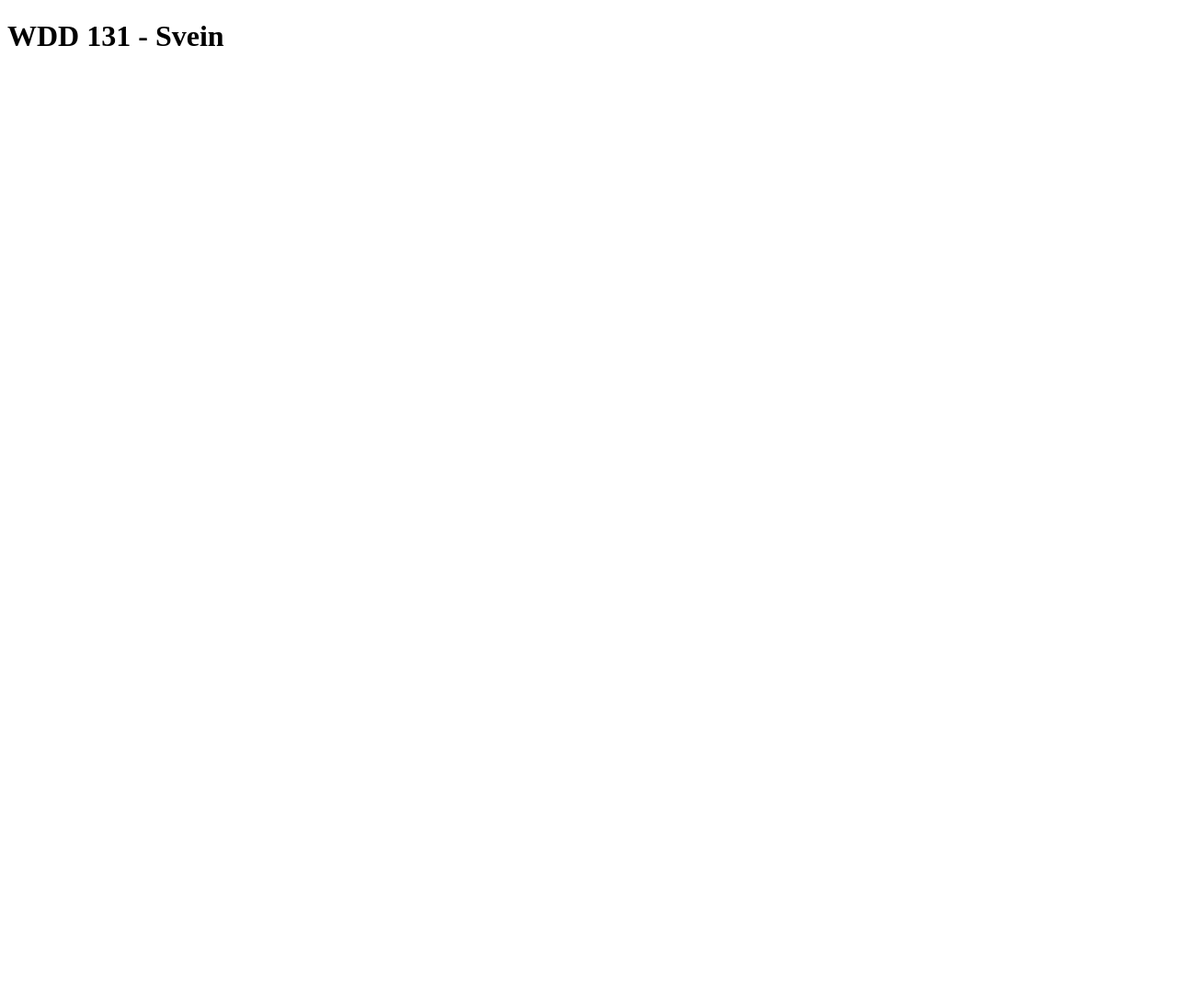
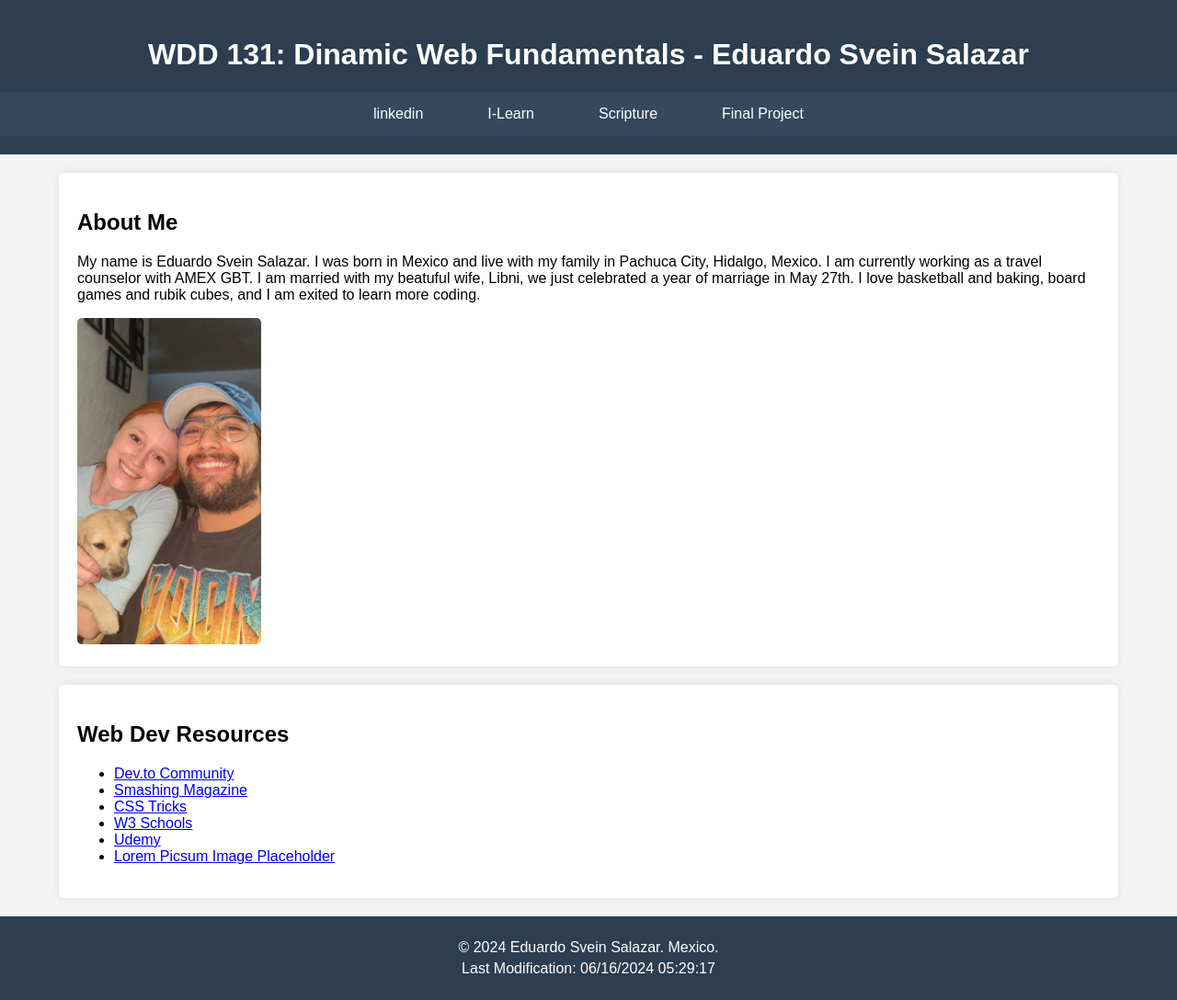
Before and after one commit to svein-salazar/wdd131, a plain HTML site: page index.html in a window 1280 px wide. Shown: the whole page at 92% size. Before the commit the page ends 800 px from the top, so only its background shows below. Drawn offline with Linux system fonts and the light colour scheme.

Commit message:
page updated, missing some details

```diff
--- a/index.html
+++ b/index.html
@@ -4,8 +4,46 @@
     <meta charset="UTF-8">
     <meta name="viewport" content="width=device-width, initial-scale=1.0">
     <title>Document</title>
+    <meta
+        name="description"
+        content="wdd 131 assingments">
+    <meta name="author" content="Eduardo Svein Salazar">
+    <link rel="stylesheet" href="styles/base.css">
+    <script src="scripts/getdate.js"></script>
 </head>
 <body>
-    <h1>WDD 131 - Svein</h1>
+    <header>
+        <h1>WDD 131: Dinamic Web Fundamentals - Eduardo Svein Salazar</h1>
+        <nav>
+            <ul>
+                <li><a href="www.linkedin.com/in/svein-salazar-71976b2a8">linkedin</a></li>
+                <li><a href="https://byui.instructure.com/">I-Learn</a></li>
+                <li><a href="https://www.churchofjesuschrist.org/study/scriptures/bofm/mosiah/4?lang=eng&id=p10#p10">Scripture</a></li>
+                <li><a href="#">Final Project</a></li>
+            </ul>
+        </nav>
+    </header>
+    <main>
+        <section class="card">
+            <h2>About Me</h2>
+            <p>My name is Eduardo Svein Salazar. I was born in Mexico and live with my family in Pachuca City, Hidalgo, Mexico. I am currently working as a travel counselor with AMEX GBT. I am married with my beatuful wife, Libni, we just celebrated a year of marriage in May 27th. I love basketball and baking, board games and rubik cubes, and I am exited to learn more coding.</p>
+            <img src="images/Svein.jpg" alt="Picture of Eduardo Svein Salazar">
+        </section>
+        <section class="card">
+            <h2>Web Dev Resources</h2>
+            <ul>
+                <li><a href="https://dev.to">Dev.to Community</a></li>
+                <li><a href="https://www.smashingmagazine.com">Smashing Magazine</a></li>
+                <li><a href="https://css-tricks.com">CSS Tricks</a></li>
+                <li><a href="https://www.w3schools.com">W3 Schools</a></li>
+                <li><a href="https://www.udemy.com">Udemy</a></li>
+                <li><a href="https://picsum.photos">Lorem Picsum Image Placeholder</a></li>
+            </ul>
+        </section>
+    </main>
+    <footer>
+        <p>&copy; <span id="currentyear"></span> Eduardo Svein Salazar. Mexico.</p>
+        <p id="lastModified"></p>
+    </footer>
 </body>
 </html>
--- /dev/null
+++ b/scripts/getdate.js
@@ -0,0 +1,10 @@
+document.addEventListener("DOMContentLoaded", function() {
+    const yearSpan = document.getElementById("currentyear");
+    const lastModifiedSpan = document.getElementById("lastModified");
+
+    const currentYear = new Date().getFullYear();
+    yearSpan.textContent = currentYear;
+
+    const lastModified = document.lastModified;
+    lastModifiedSpan.textContent = `Last Modification: ${lastModified}`;
+});
--- /dev/null
+++ b/styles/base.css
@@ -0,0 +1,80 @@
+body {
+    font-family: 'Arial', sans-serif;
+    margin: 0;
+    padding: 0;
+    display: flex;
+    flex-direction: column;
+    align-items: center;
+    background-color: #f4f4f4;
+}
+
+header {
+    background-color: #2c3e50;
+    color: white;
+    padding: 20px;
+    width: 100%;
+    text-align: center;
+}
+
+nav ul {
+    list-style: none;
+    padding: 0;
+    display: flex;
+    justify-content: center;
+    background-color: #34495e;
+    margin: 0;
+}
+
+nav li {
+    margin: 0 15px;
+}
+
+nav a {
+    color: white;
+    text-decoration: none;
+    padding: 15px 20px;
+    display: block;
+}
+
+nav a:hover {
+    background-color: #2c3e50;
+    border-radius: 5px;
+}
+
+main {
+    width: 90%;
+    max-width: 1200px;
+    display: grid;
+    grid-template-columns: 1fr;
+    gap: 20px;
+    margin: 20px 0;
+}
+
+img {
+    width: 200px;
+    height: auto;
+}
+
+.card {
+    background-color: white;
+    padding: 20px;
+    border-radius: 5px;
+    box-shadow: 0 0 10px rgba(0, 0, 0, 0.1);
+}
+
+.card img {
+    max-width: 100%;
+    border-radius: 5px;
+}
+
+footer {
+    background-color: #2c3e50;
+    color: white;
+    text-align: center;
+    padding: 20px;
+    width: 100%;
+}
+
+footer p {
+    margin: 5px 0;
+}
```
Also changed, not shown: images/Svein.jpg (added).
